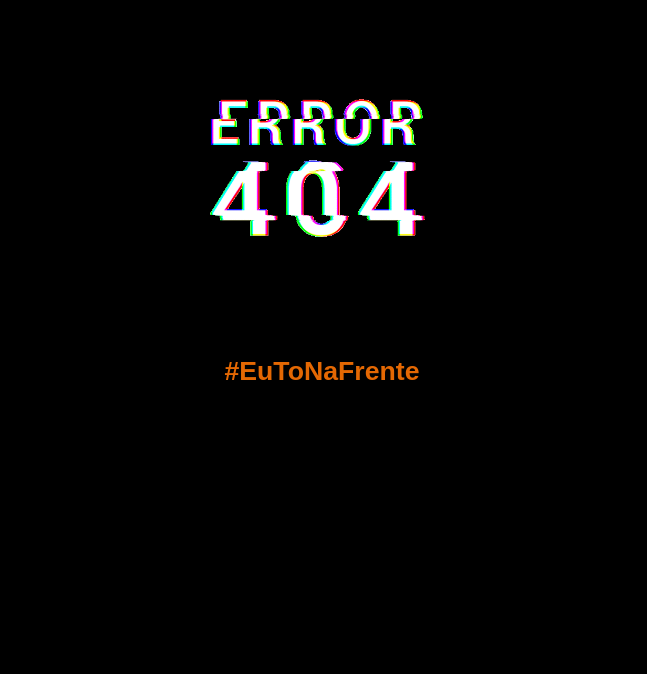
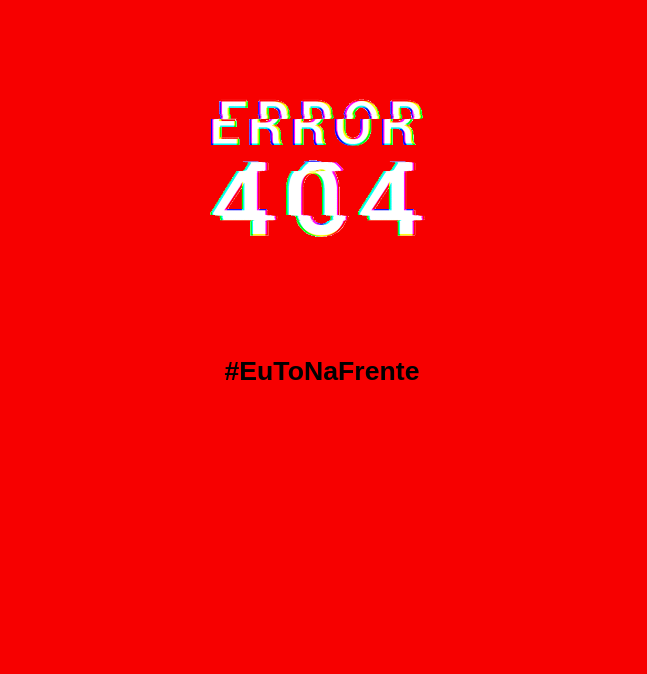
Before and after one commit to manowill/static-site-cloudformation, a plain HTML site: page error.html in a window 1280 px wide. Shown: the part 126-800 px from the top of the page, without its empty margins (318-965 px from the left). Drawn offline with Linux system fonts and the light colour scheme.

Commit message:
Change colors

```diff
--- a/error.html
+++ b/error.html
@@ -9,9 +9,9 @@
  </title>
     <style>
         body {
-            background: black;
+            background: rgb(247, 0, 0);
             font: normal 40pt arial;
-            color: rgb(228, 104, 3);
+            color: rgb(0, 0, 0);
             text-align: center;
             margin-top: 50px;
         }
```
